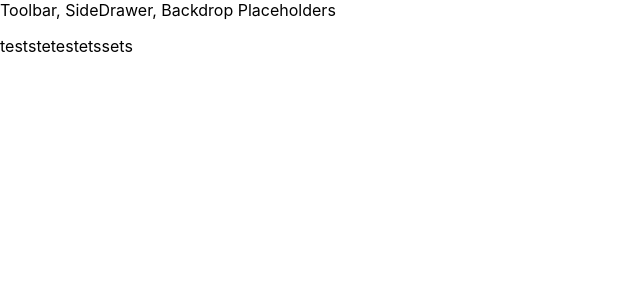
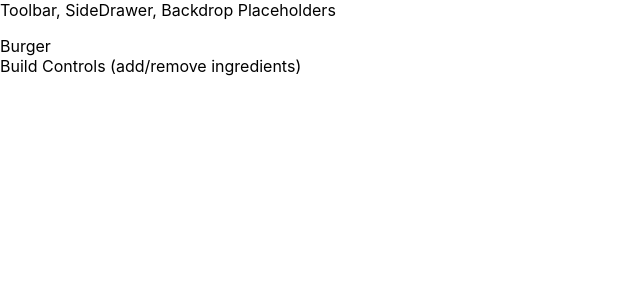
Before and after one commit to xyzst/redesigned-octo-winner, a React app: page / in a window 1280 px wide. Shown: the top 300 px of the page, without its empty margins (0-640 px from the left). Built offline with nearby package versions, Linux system fonts and the light colour scheme.

Commit message:
Update root component with BurgerBuilder component; add css file with custom css class to give the Layout component some presentational aspects

```diff
--- a/src/App.js
+++ b/src/App.js
@@ -1,11 +1,12 @@
 import React from "react";
 import Layout from "./components/Layout/Layout";
+import BurgerBuilder from "./containers/BurgerBuilder/BurgerBuilder";
 
 function App() {
   return (
     <div>
       <Layout>
-        <p>teststetestetssets</p>
+        <BurgerBuilder />
       </Layout>
     </div>
   );
--- a/src/components/Layout/Layout.js
+++ b/src/components/Layout/Layout.js
@@ -1,10 +1,11 @@
 import React from "react";
 import Aux from "../../hoc/Aux";
+import classes from "./Layout.module.css";
 
 const Layout = props => (
   <Aux>
     <div>Toolbar, SideDrawer, Backdrop Placeholders</div>
-    <main>{props.children}</main>
+    <main className={classes.Content}>{props.children}</main>
   </Aux>
 );
 
--- /dev/null
+++ b/src/components/Layout/Layout.module.css
@@ -0,0 +1,3 @@
+.Content {
+  margin-top: 16px;
+}
--- /dev/null
+++ b/src/containers/BurgerBuilder/BurgerBuilder.js
@@ -0,0 +1,15 @@
+import React, { Component } from "react";
+import Aux from "../../hoc/Aux";
+
+class BurgerBuilder extends Component {
+  render() {
+    return (
+      <Aux>
+        <div>Burger</div>
+        <div>Build Controls (add/remove ingredients)</div>
+      </Aux>
+    );
+  }
+}
+
+export default BurgerBuilder;
```
